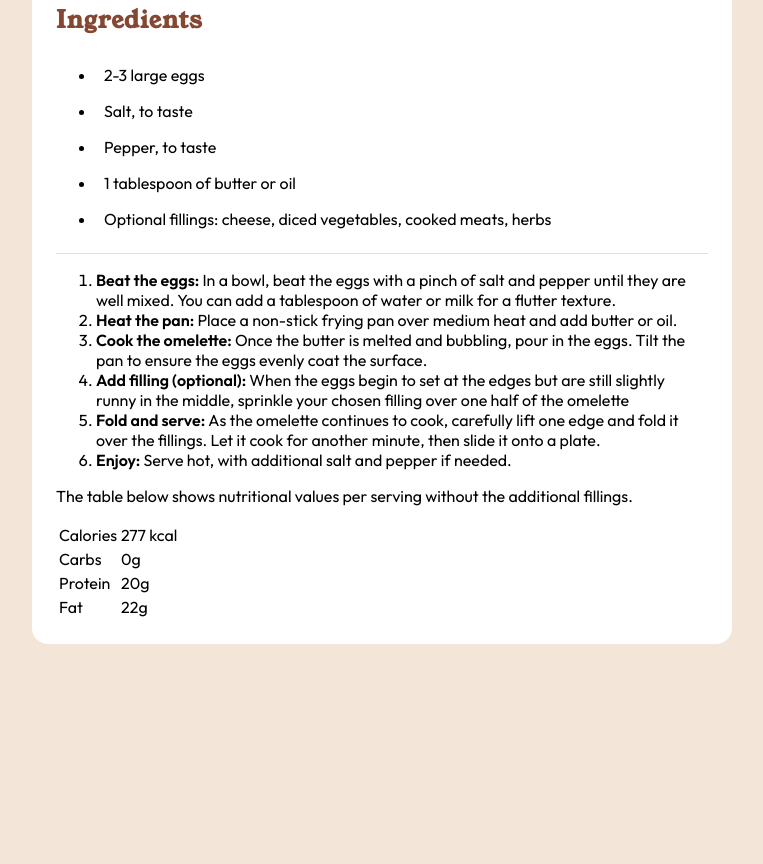
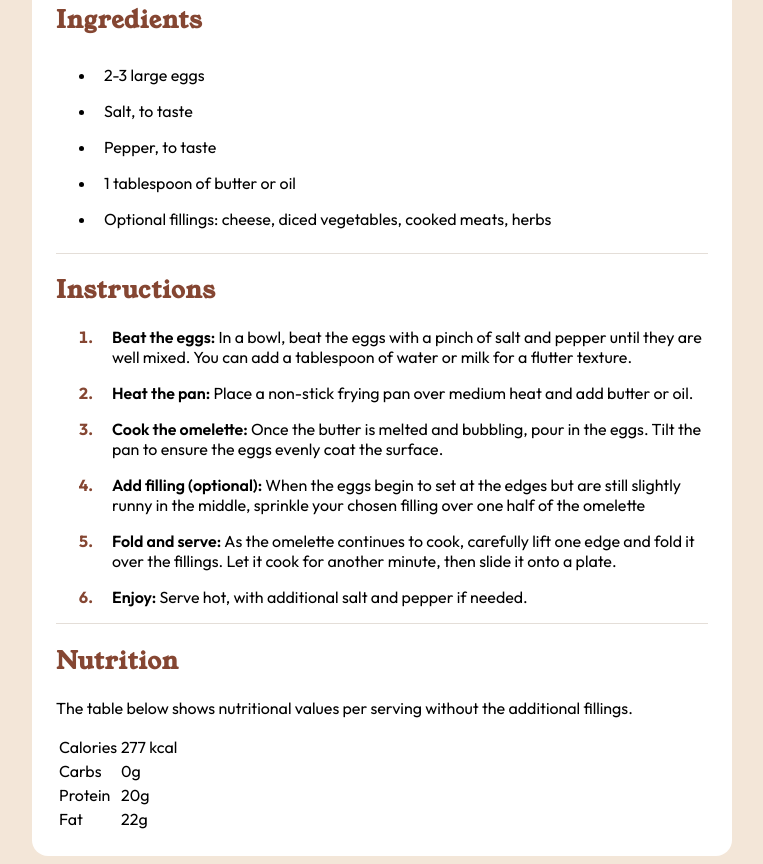
Before and after one commit to vinimello0/recipe-page, a plain HTML site: page index.html in a window 1280 px wide. Shown: the part 722-1586 px from the top of the page, without its empty margins (258-1021 px from the left). Before the commit the page ends 1374 px from the top, so only its background shows below. Drawn offline with Linux system fonts and the light colour scheme.

Commit message:
7º commit - Section Instructions finalizada

```diff
--- a/css/style.css
+++ b/css/style.css
@@ -1,6 +1,7 @@
 :root {
     --primary-color: hsl(14, 45%, 36%);
     --secondary-color: hsl(332, 51%, 32%);
+    --grey-border: hsl(30, 18%, 87%);
     --fw-600: 600;
 }
 
@@ -68,9 +69,23 @@
  }
 
  .ingredients {
-    border-bottom: 1px solid hsl(30, 18%, 87%);
+    border-bottom: 1px solid var(--grey-border);
  }
 
  .ingredients ul li {
     padding: .5em;
  }
+
+ .instructions {
+   border-bottom: 1px solid var(--grey-border);
+ }
+
+ .instructions li {
+   margin-bottom: 1em;
+   padding-left: 1em;
+ }
+
+ ol li::marker {
+   color: var(--primary-color);
+   font-weight: 700;
+ }
--- a/index.html
+++ b/index.html
@@ -46,7 +46,8 @@
       </ul>
     </section>
 
-    <section class="Instructions">
+    <section class="instructions">
+      <h2>Instructions</h2>
       <ol>
         <li><span>Beat the eggs: </span>In a bowl, beat the eggs with a pinch of salt and pepper until they are well mixed. You can add a tablespoon of water or milk for a flutter texture.</li>
         <li><span>Heat the pan: </span>Place a non-stick frying pan over medium heat and add butter or oil.</li>
@@ -58,6 +59,7 @@
     </section>
 
     <section class="Nutrition">
+      <h2>Nutrition</h2>
       <p>The table below shows nutritional values per serving without the additional fillings.</p>
       <table>
         <tr>
```
Also changed, not shown: 1 other file.
